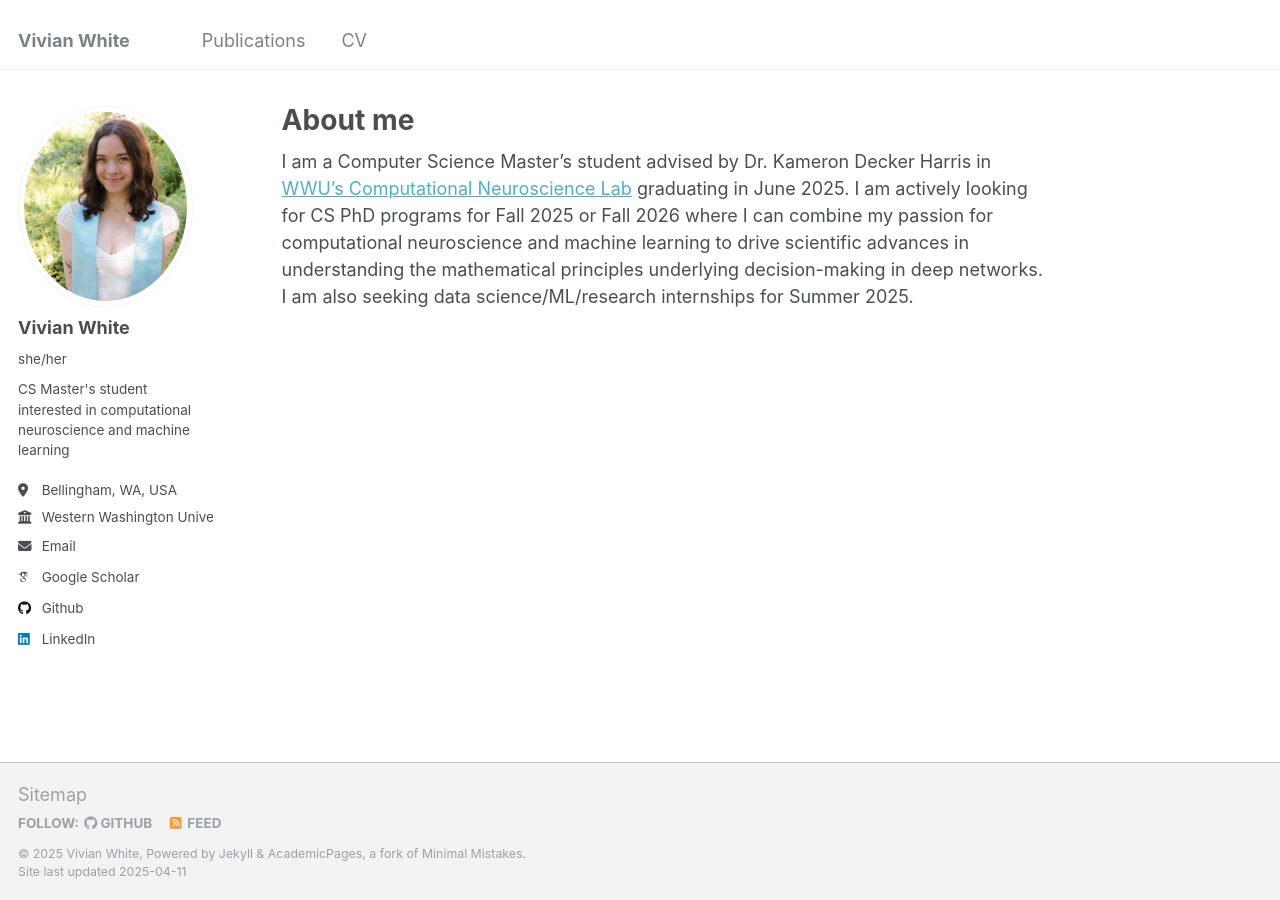
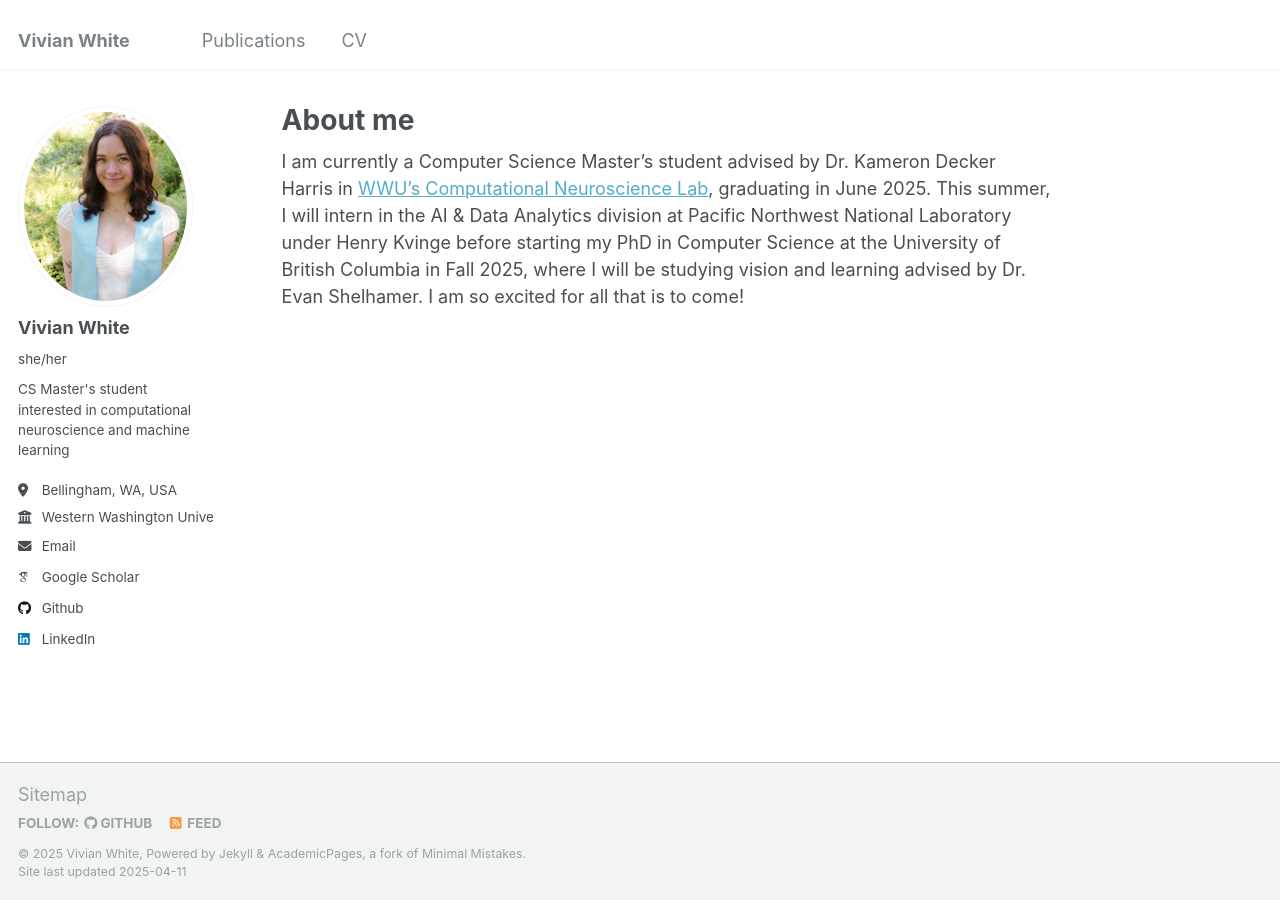
Before and after one commit to vivianwhite/vivianwhite.github.io, a Jekyll site: the page built from _pages/about.md, in a window 1280 px wide. Built offline with Jekyll 4.4.1, drawn with Linux system fonts in a browser that asks for light colours; some web fonts are replaced.

Commit message:
Update about.md

```diff
--- a/_pages/about.md
+++ b/_pages/about.md
@@ -7,4 +7,4 @@ redirect_from:
   - /about.html
 ---
 
-I am a Computer Science Master's student advised by Dr. Kameron Decker Harris in [WWU's Computational Neuroscience Lab](https://glomerul.us/) graduating in June 2025. I am actively looking for CS PhD programs for Fall 2025 or Fall 2026 where I can combine my passion for computational neuroscience and machine learning to drive scientific advances in understanding the mathematical principles underlying decision-making in deep networks. I am also seeking data science/ML/research internships for Summer 2025.
+I am currently a Computer Science Master's student advised by Dr. Kameron Decker Harris in [WWU's Computational Neuroscience Lab](https://glomerul.us/), graduating in June 2025. This summer, I will intern in the AI & Data Analytics division at Pacific Northwest National Laboratory under Henry Kvinge before starting my PhD in Computer Science at the University of British Columbia in Fall 2025, where I will be studying vision and learning advised by Dr. Evan Shelhamer. I am so excited for all that is to come!
```
